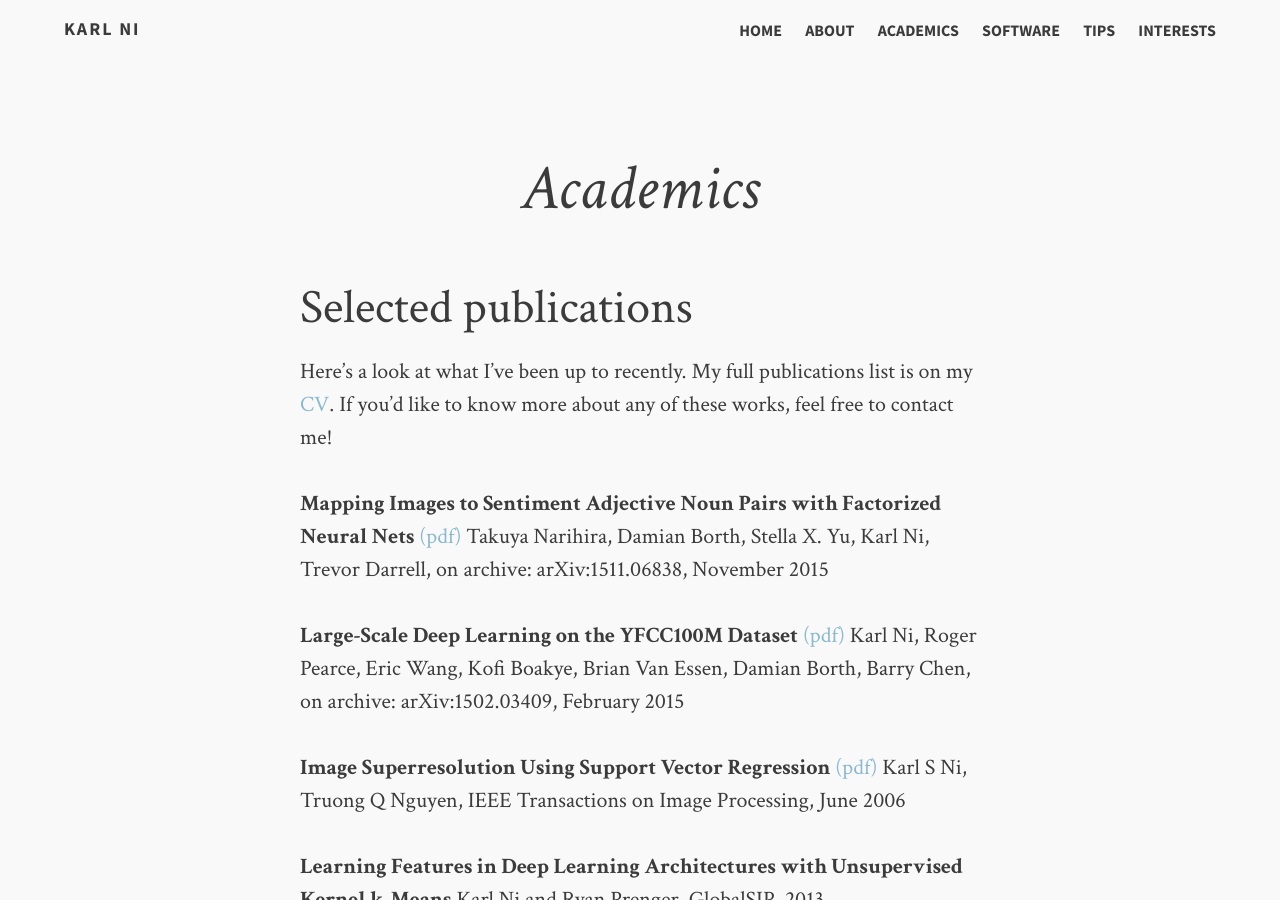
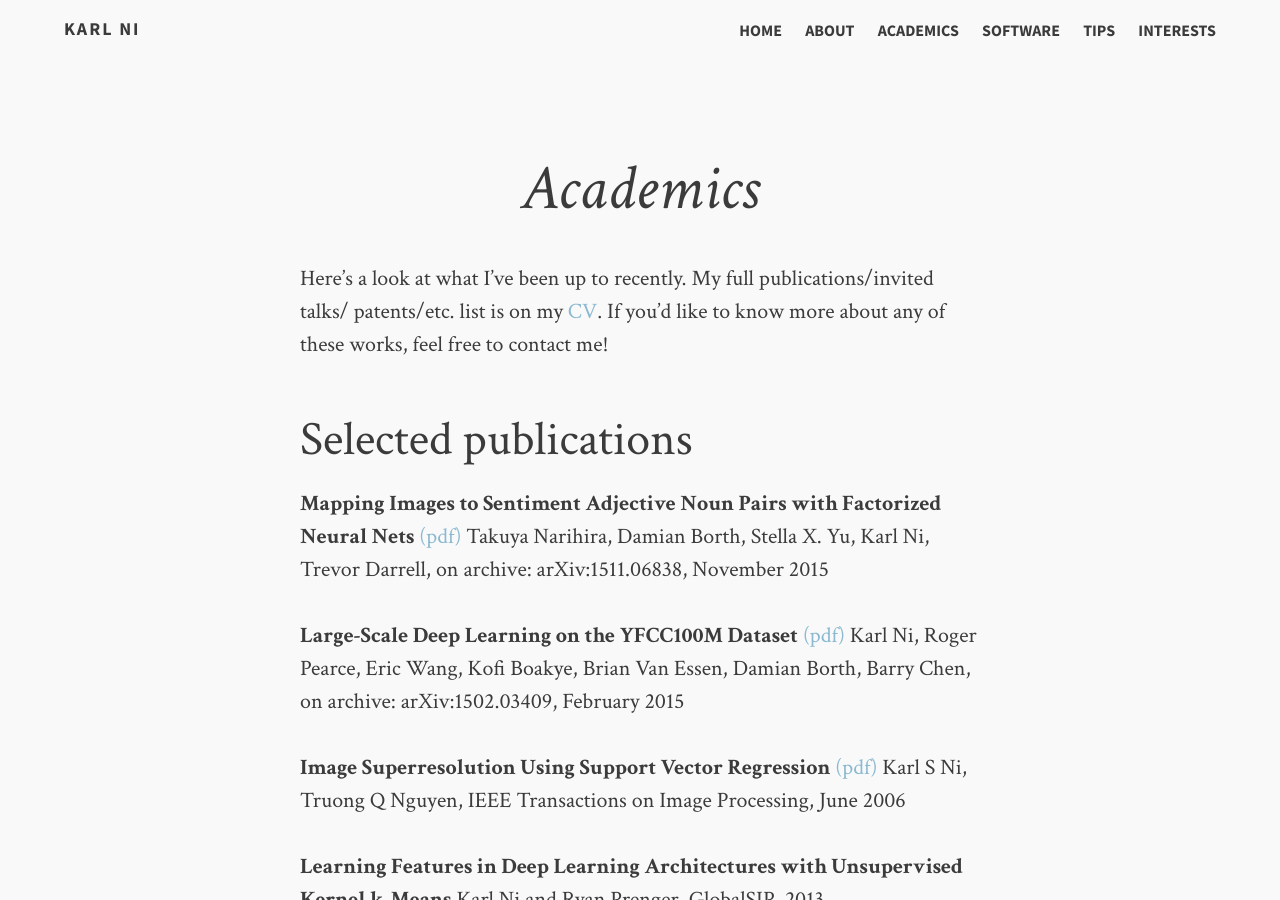
Before and after one commit to UCKarl/UCKarl.github.io, a Jekyll site: the page built from publications.md, in a window 1280 px wide and 900 px high. Built offline with Jekyll 4.4.1, drawn with Linux system fonts in a browser that asks for light colours; comment, search, counter and statistics services are not loaded.

Commit message:
Update publications.md

```diff
--- a/publications.md
+++ b/publications.md
@@ -5,9 +5,12 @@ title: Academics
 tags: [publications]
 ---
 
+Here's a look at what I've been up to recently. My full publications/invited talks/
+patents/etc. list is on my
+[CV](https://drive.google.com/file/d/0B_jR_71Z9vd_bURDYW5LbjZoZEE/view?usp=sharing).
+If you'd like to know more about any of these works, feel free to contact me!
+
 ## Selected publications
-
-Here's a look at what I've been up to recently. My full publications list is on my [CV](https://drive.google.com/file/d/0B_jR_71Z9vd_bURDYW5LbjZoZEE/view?usp=sharing). If you'd like to know more about any of these works, feel free to contact me!
 
 **Mapping Images to Sentiment Adjective Noun Pairs with Factorized Neural Nets**  [(pdf)](http://arxiv.org/pdf/1511.06838v1)
 Takuya Narihira, Damian Borth, Stella X. Yu, Karl Ni, Trevor Darrell,
```
